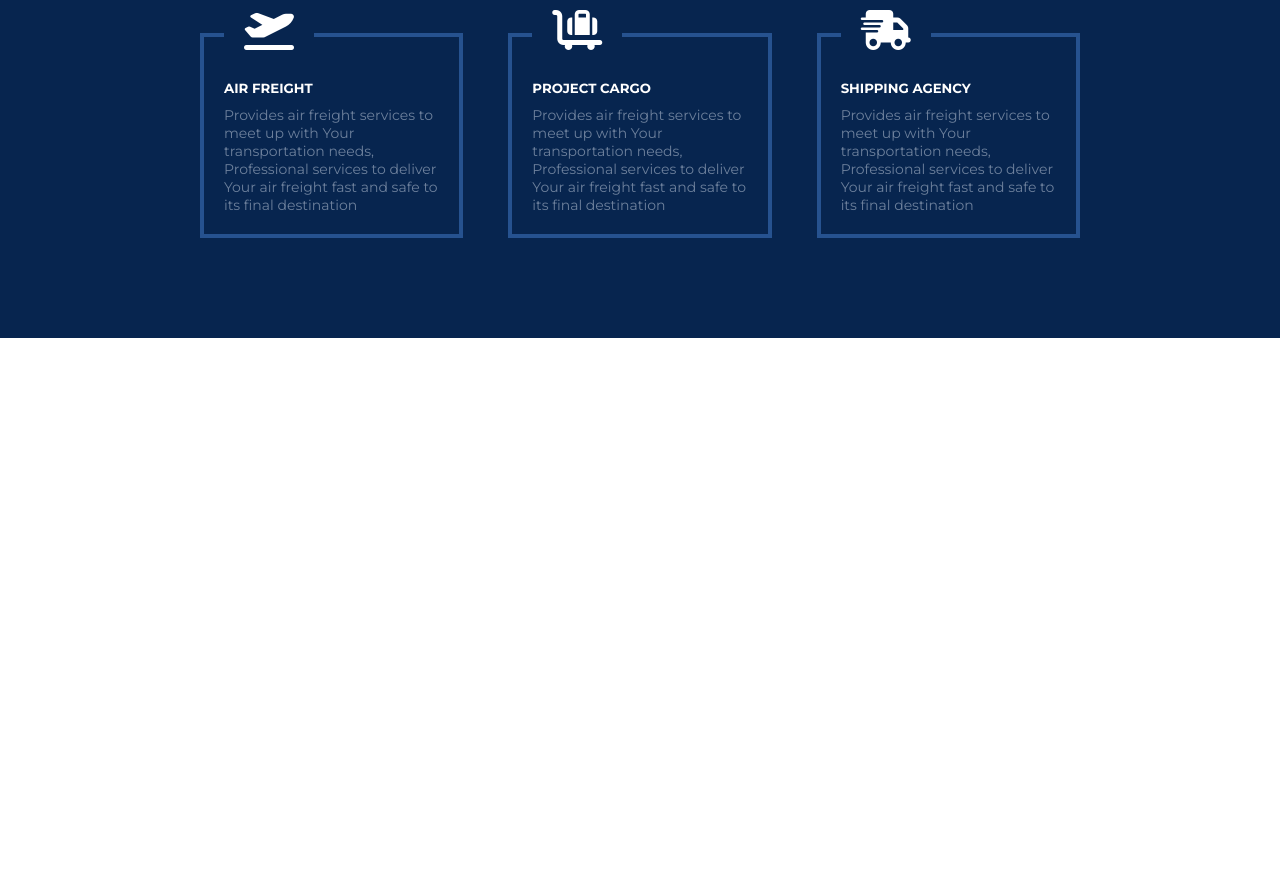
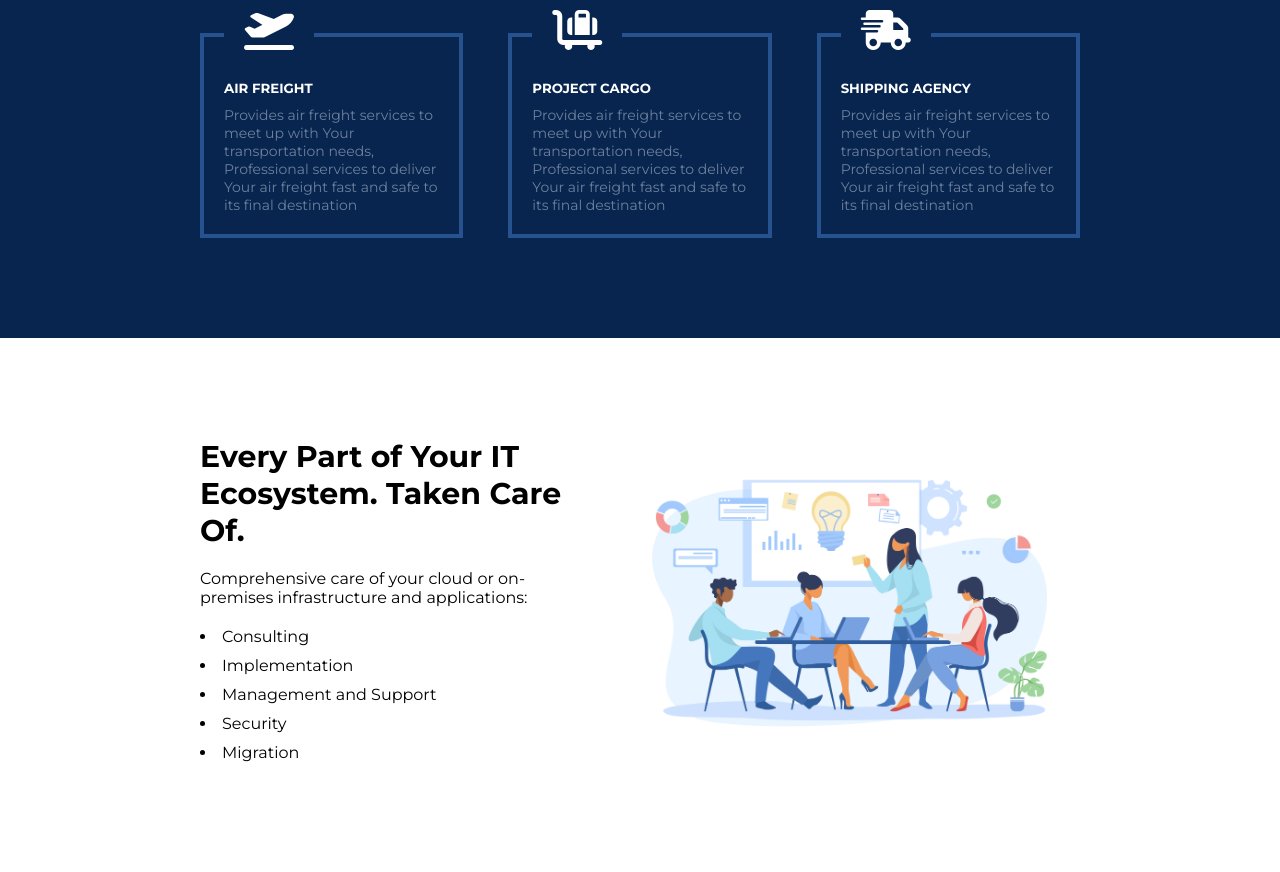
Before and after one commit to faruk35/responsive-site-ps, a plain HTML site: page index.html in a window 1280 px wide. Shown: the part 4919-5791 px from the top of the page. Before the commit the page ends 5257 px from the top, so only its background shows below. Drawn offline with Linux system fonts and the light colour scheme; files whose address does not match are found by name.

Commit message:
take care section done

```diff
--- a/index.html
+++ b/index.html
@@ -194,6 +194,26 @@
 
                </div>
           </section>
+          <!-- Seventh Section code start -->
+          <section id="seven-section">
+               <div id="takeCare-parent">
+                    <div class="single-takeCare">
+                         <h3> Every Part of Your IT Ecosystem. Taken Care Of. </h3>
+                         <p> Comprehensive care of your cloud or on-premises infrastructure and applications: </p>
+                         <ul>
+                              <li> Consulting </li>
+                              <li> Implementation </li>
+                              <li> Management and Support </li>
+                              <li> Security </li>
+                              <li> Migration </li>
+                         </ul>
+                    </div>
+
+                    <div class="single-takeCare-imgbox">
+                         <img src="image/take-care.jpg">
+                    </div>
+               </div>
+          </section>
     </main>
 </body>
 </html>
--- a/style.css
+++ b/style.css
@@ -334,7 +334,35 @@ form p{
     line-height: 1.5;
     letter-spacing: 0.1em;
 }
+/* Seven section code start */
 
+#seven-section{
+    padding: 100px 0;
+}
+#takeCare-parent{
+    display: flex;
+    margin-left: 200px;
+    margin-right: 200px;
+    gap: 30px;
+    justify-content: space-between;
+    align-items: center;
+}
+.single-takeCare-imgbox{
+    width: 100%;
+}
+.single-takeCare-imgbox img{
+    width: 100%;
+}
+.single-takeCare h3{
+    font-size: 30px;
+}
+.single-takeCare p{
+    margin: 20px 0;
+}
+.single-takeCare ul li{
+    list-style-position:inside;
+    margin: 10px 0;
+}
 
 
 
@@ -408,7 +436,17 @@ form p{
    .first-single-match{
         text-align: center;
    }
+   /* Start Take Care section code */
+   #takeCare-parent{
+    display: block;
+    margin-left: 30px;
+    margin-right: 30px;
+    }
+    .single-takeCare{
+    margin-bottom: 70px;
+    }
 }
+/* Finished Take Care section * */
 
 @media only screen and (min-width: 689px) and (max-width: 1099px) {
     /* service section code start */
@@ -464,6 +502,17 @@ form p{
         margin-left: 70px;
         margin-right: 70px;
    }
+   /* Start Take Care section code */
+   #takeCare-parent{
+    display: block;
+    margin-left: 70px;
+    margin-right: 70px;
+    }
+    .single-takeCare{
+    margin-bottom: 80px;
+    }
+
+/* Finished Take Care section */
    /* Finished Match projects work */
 }
 
```
